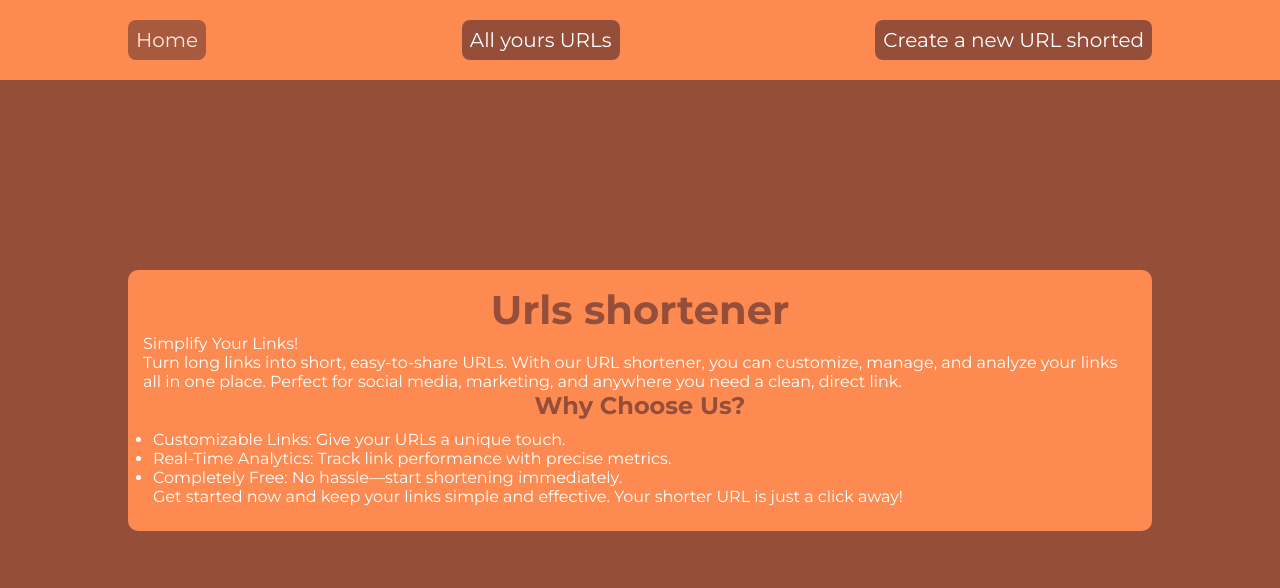
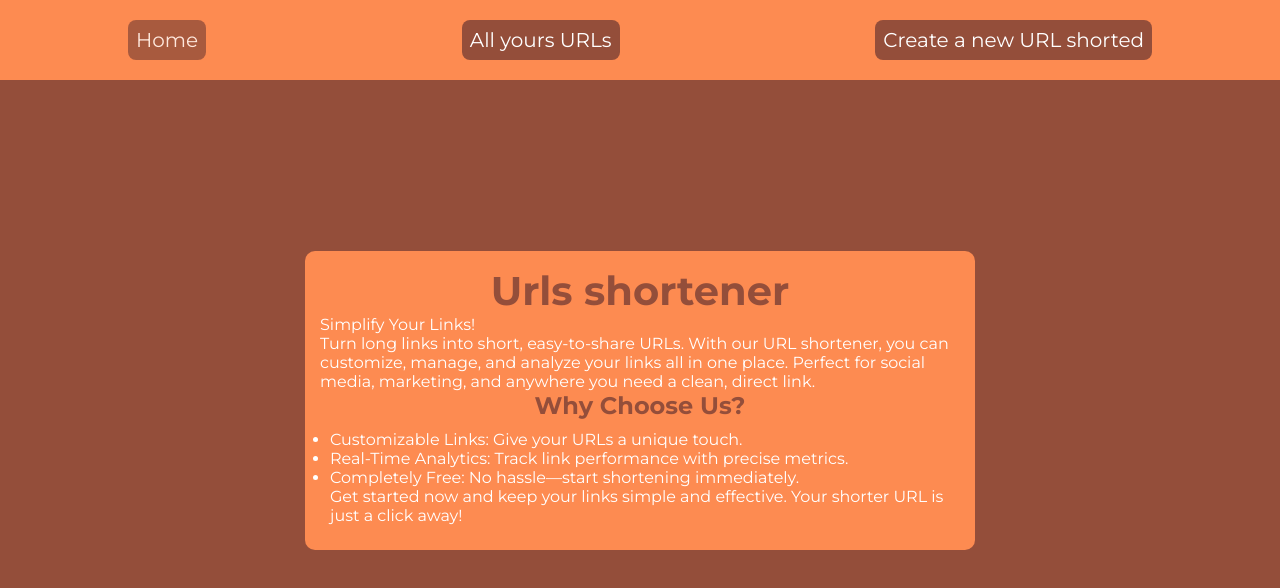
Before and after one commit to MateoAPiana/urlsShortener_UI, a React (Vite) app: page / in a window 1280 px wide. Shown: the top 588 px of the page. Built offline with nearby package versions, Linux system fonts and the light colour scheme.

Commit message:
adding styles

```diff
--- a/src/components/home.css
+++ b/src/components/home.css
@@ -1,3 +1,7 @@
+.home {
+  max-width: 50dvw;
+}
+
 .subtitle {
   color: #944e3a;
   text-align: center;
--- a/src/components/home.tsx
+++ b/src/components/home.tsx
@@ -1,7 +1,7 @@
 import "./home.css"
 export function Home() {
   return (
-    <div>
+    <div className="home">
       Simplify Your Links!
       <br />
       <p>Turn long links into short, easy-to-share URLs. With our URL shortener, you can customize, manage, and analyze your links all in one place. Perfect for social media, marketing, and anywhere you need a clean, direct link.</p>
```
